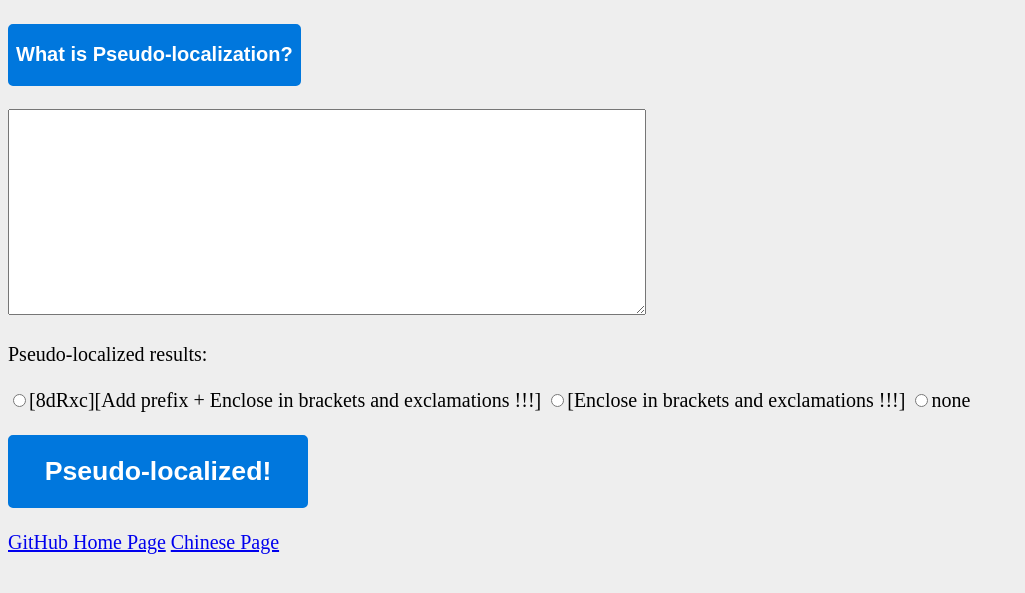
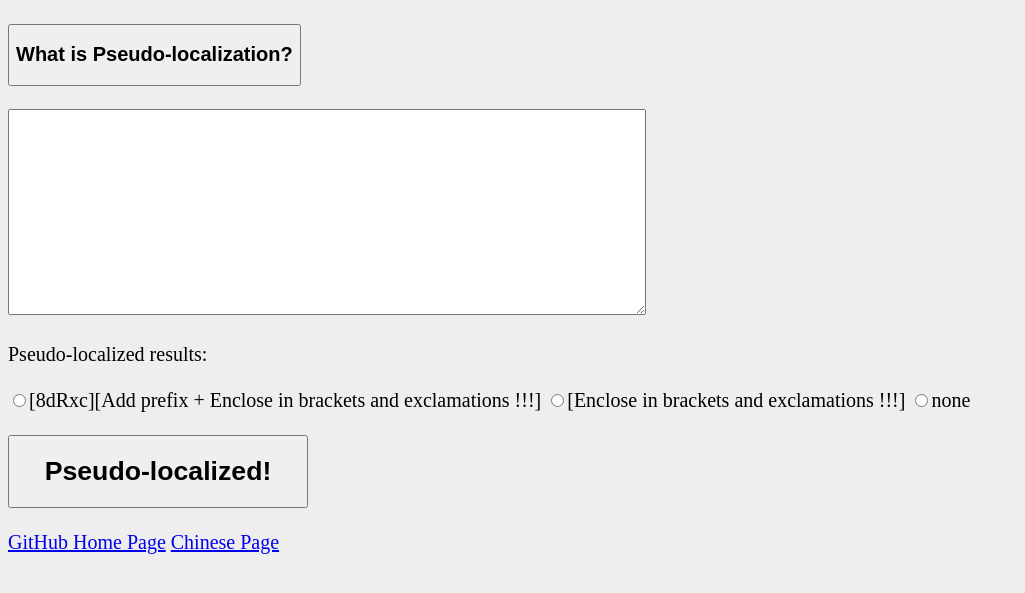
Before and after one commit to ASTeriskTheDev/pslo-prototype-rewritten, a plain HTML site: page en.html in a window 1280 px wide. Shown: the part 77-670 px from the top of the page, without its empty margins (0-1025 px from the left). Drawn offline with Linux system fonts and the light colour scheme.

Commit message:
unstyle the buttons, so that the modernized buttons should render properly

```diff
--- a/pslo.css
+++ b/pslo.css
@@ -18,12 +18,3 @@ body{
     border: 5px solid #07d;
     background: #fff;
   }
-    button{
-    color: #fff;
-    border: 2px solid #07d;
-    border-radius: 5px;
-    background: #07d;
-  }
-  button:hover {
-    border: 2px solid #fff;
-}
```
